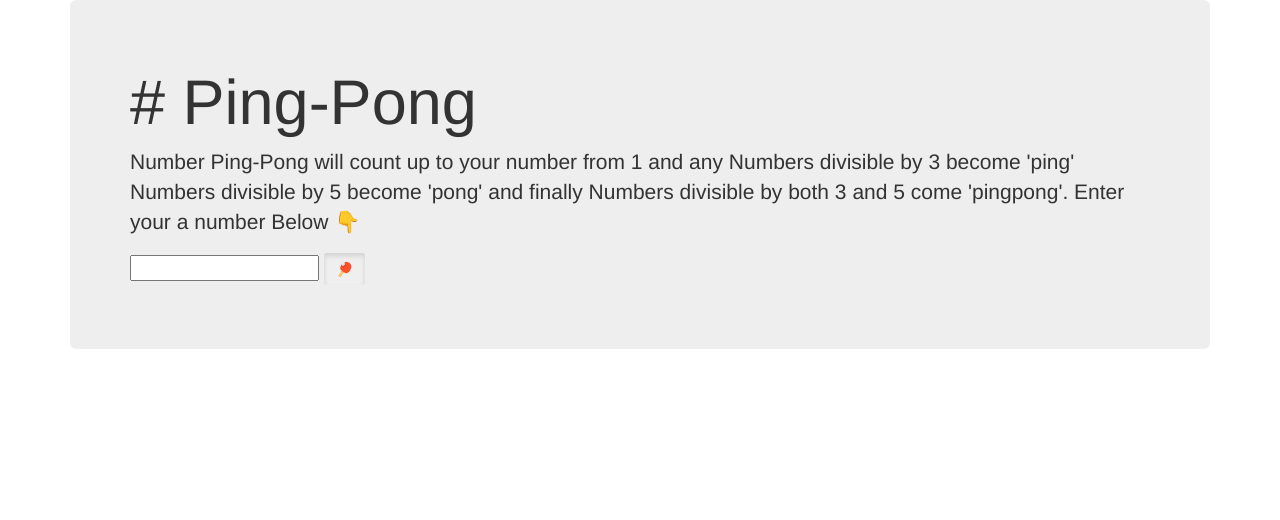
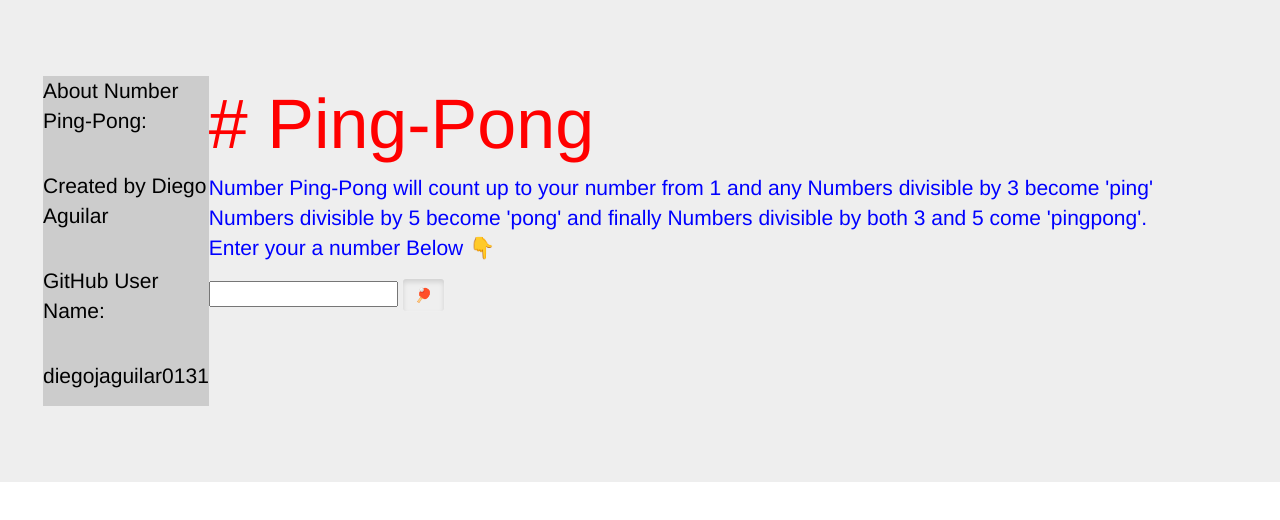
Before and after one commit to diegojaguilar0131/Ping-pong, a plain HTML site: page index.html in a window 1280 px wide. Drawn offline with Linux system fonts and the light colour scheme.

Commit message:
completed side bar, changed h1 color blue. pingpong theme. could not adjust side bar to left

```diff
--- a/css/styles.css
+++ b/css/styles.css
@@ -1,4 +1,39 @@
 h1 {
   color: blue;
+
+}
+
+body {
+  margin:0;
+}
+
+.container {
+  display: flex;
+  min-height:100px;
+  margin: 2em;
+}
+
+.sidebar {
+  width: 180px;
+  position: relative;
+  left: 0;
+  background-color: #ccc;
+  transition: all .25s;
+  float: left; //does not want to float left//
+}
+
+.first {
+  color: blue;
+
+}
+
+p {
+  font-size: 3em;
+  color: black;
+
+}
+
+h6 {
   font-size: 5em;
+  color: red
 }
--- a/index.html
+++ b/index.html
@@ -11,20 +11,33 @@
   </head>
 
 <body>
+
+  <div class="jumbotron">
   <div class="container">
-  <div class="jumbotron">
-    <h1># Ping-Pong</h1>
-    <p>Number Ping-Pong will count up to your number from 1 and any Numbers divisible by 3 become 'ping' Numbers divisible by 5 become 'pong' and finally Numbers divisible by both 3 and 5 come 'pingpong'. Enter your a number Below 👇 </p>
 
-  <div class="form-group">
+    <div class="sidebar" id="sidebar">
+    <p>About Number Ping-Pong:</p><br>
+    <p>Created by Diego Aguilar</p><br>
+    <p>GitHub User Name:</p><br>
+    <p>diegojaguilar0131</p>
+    <p></p>
+    </div>
+
+    <div class="content">
+    <h6># Ping-Pong</h6>
+    <p class="first">Number Ping-Pong will count up to your number from 1 and any Numbers divisible by 3 become 'ping' Numbers divisible by 5 become 'pong' and finally Numbers divisible by both 3 and 5 come 'pingpong'. Enter your a number Below 👇 </p>
+
+    <div class="form-group">
     <form id="userInput">
     <input id="countTo" type="text" name="number" value="">
     <button type="submit" class="btn active" id="form-submit-btn"><span id="submit-button-text">🏓</span></button>
-  </div>
+    </div>
 
-  <div class="output">
+    <div class="output">
     <ul id="output">
     </ul>
+    </div>
+
   </div>
 
 </div>
--- a/js/scripts.js
+++ b/js/scripts.js
@@ -28,5 +28,6 @@ $(document).ready(function(){
       $("#output").append('<li>' + item + '</li>');
     });
     event.preventDefault();
+
   });
 });
```
